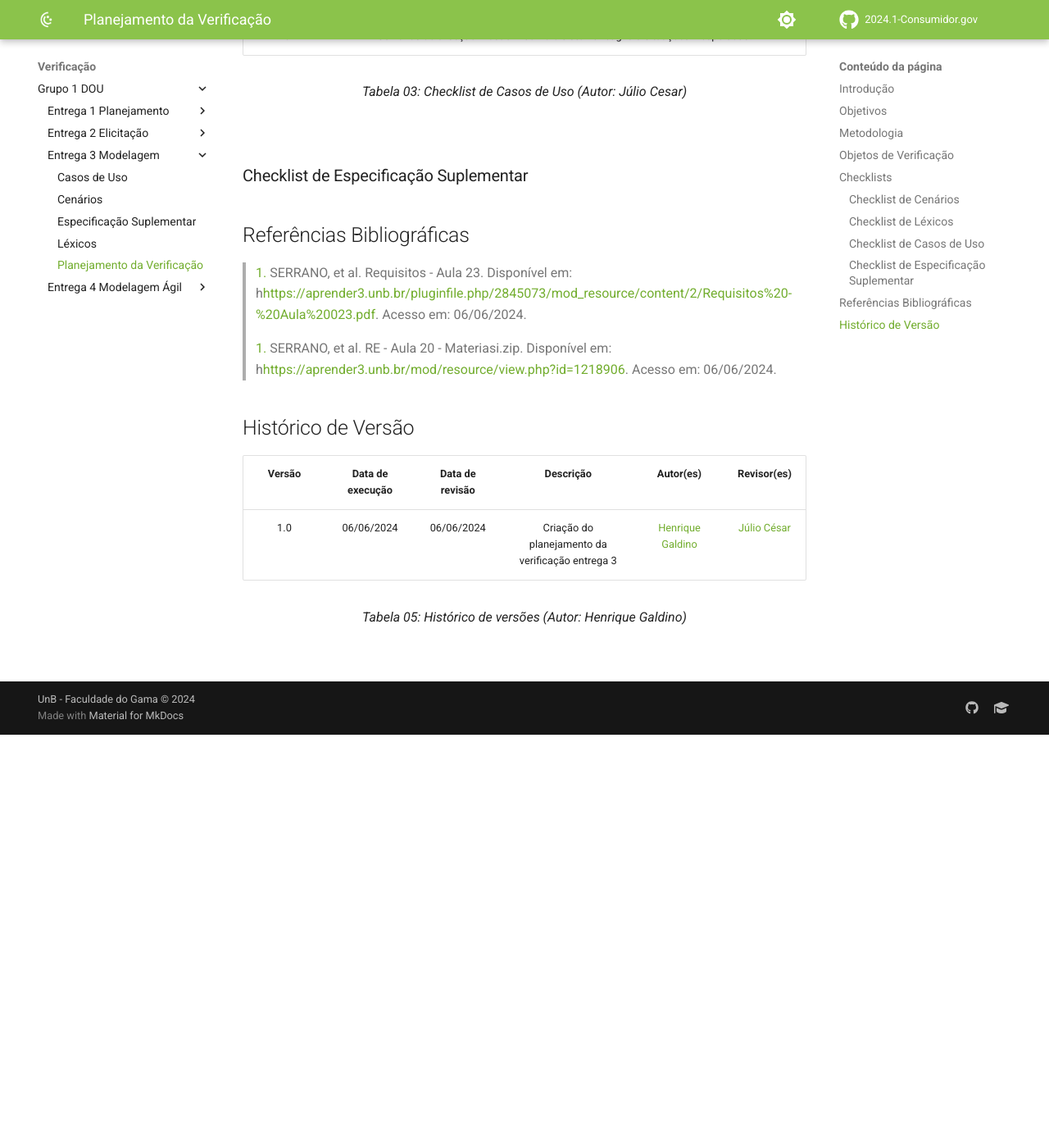
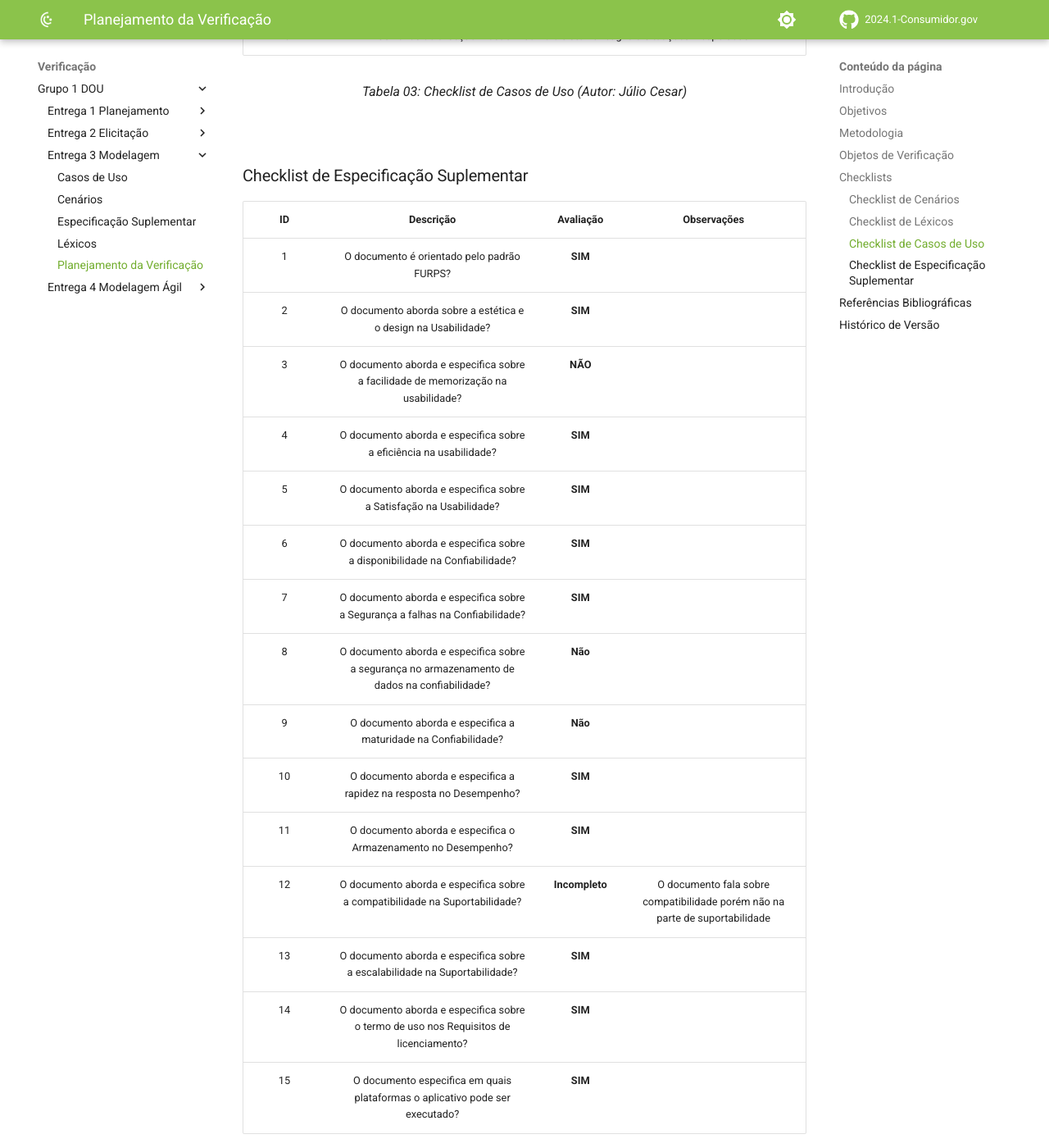
Before and after one commit to Requisitos-de-Software/2024.1-Grupo08, an MkDocs documentation site: the page built from docs/Verificação/Grupo 1 - DOU/Entrega 3 - Modelagem/planejamento.md, in a window 1280 px wide and 1400 px high, scrolled down 2944 px. Shown: the whole window at 82% size. Built offline with MkDocs 1.6.1 and Material for MkDocs 9.7.7, drawn with Linux system fonts in a browser that asks for light colours; comment, search, counter and statistics services are not loaded; before the commit the page ends 3840 px from its top, so only the background shows below that; some of the changed text lies outside the part shown.

Commit message:
Update planejamento.md

```diff
--- a/docs/Verificação/Grupo 1 - DOU/Entrega 3 - Modelagem/planejamento.md
+++ b/docs/Verificação/Grupo 1 - DOU/Entrega 3 - Modelagem/planejamento.md
@@ -44,7 +44,7 @@ A metodologia utilizada segue até a **Inspeção**, cujo objetivo é averiguar
 
 
 <div align="center">
-<figcaption align="center">Tabela 02: Checklist (Autor: Meister, Guilherme)</figcaption>
+<figcaption align="center">Tabela 01: Checklist (Autor: Meister, Guilherme)</figcaption>
 </div>
 <br/>
 
@@ -94,6 +94,29 @@ A metodologia utilizada segue até a **Inspeção**, cujo objetivo é averiguar
 
 ### Checklist de Especificação Suplementar
 
+| ID | Descrição | Avaliação | Observações |
+|:-:|:---:|:-:|:---:|
+| 1 | O documento é orientado pelo padrão FURPS? |**SIM**  |  |
+| 2 | O documento aborda sobre a estética e o design na Usabilidade? | **SIM** |  |
+| 3 | O documento aborda e especifica sobre a facilidade de memorização na usabilidade? | **NÃO** |  |
+| 4 | O documento aborda e especifica sobre a eficiência na usabilidade? |**SIM**  |  |
+| 5 | O documento aborda e especifica sobre a Satisfação na Usabilidade? | **SIM** |  |
+| 6 | O documento aborda e especifica sobre a disponibilidade na Confiabilidade? | **SIM** |  |
+| 7 | O documento aborda e especifica sobre a Segurança a falhas na Confiabilidade? | **SIM** |  |
+| 8 | O documento aborda e especifica sobre a segurança no armazenamento de dados na confiabilidade? | **Não** |  |
+| 9 | O documento aborda e especifica a maturidade na Confiabilidade? | **Não** |  |
+| 10 | O documento aborda e especifica a rapidez na resposta no Desempenho? | **SIM** |  |
+| 11 | O documento aborda e especifica o Armazenamento no Desempenho? | **SIM** |  |
+| 12 | O documento aborda e especifica sobre a compatibilidade na Suportabilidade? | **Incompleto** |  O documento fala sobre compatibilidade porém não na parte de suportabilidade |
+| 13 | O documento aborda e especifica sobre a escalabilidade na Suportabilidade? |**SIM**  |  |
+| 14 | O documento aborda e especifica sobre o termo de uso nos Requisitos de licenciamento? | **SIM** |  |
+| 15 | O documento especifica em quais plataformas o aplicativo pode ser executado? | **SIM** |  |
+
+<div align="center">
+<figcaption align="center">Tabela 03: Checklist (Autor: Igor Thiago)</figcaption>
+</div>
+<br/>
+
 ## Referências Bibliográficas
 
 > <a id="1" href="#anchor_1">1.</a> SERRANO, et al. Requisitos - Aula 23. Disponível em: h<https://aprender3.unb.br/pluginfile.php/2845073/mod_resource/content/2/Requisitos%20-%20Aula%20023.pdf>. Acesso em: 06/06/2024.
```
